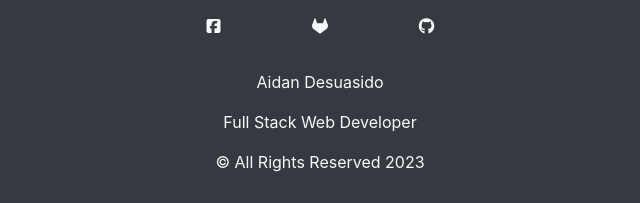
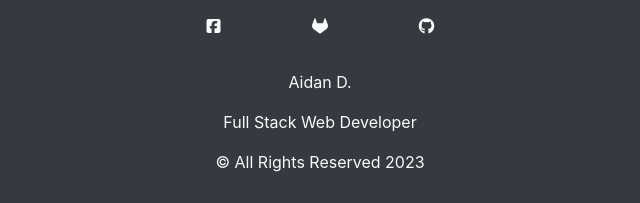
Before and after one commit to K3SH5-3N5/capstone1, a plain HTML site: page index.html in a window 1280 px wide. Shown: the part 2683-2886 px from the top of the page, 320-960 px from the left. Drawn offline with nearby package versions, Linux system fonts and the light colour scheme.

Commit message:
Capstone 01

```diff
--- a/index.html
+++ b/index.html
@@ -6,7 +6,7 @@
         <!-- Mobile Responsive Meta Tag -->
         <meta name="viewport" content="width=device-width, initial-scale=1, shrink-to-fit=no">
 
-        <title>Aidan Desuasido || Developer Portfolio</title>
+        <title>Aidan D. || Developer Portfolio</title>
 
         <!-- fonts -->
         <link rel="preconnect" href="https://fonts.googleapis.com">
@@ -223,7 +223,7 @@
             </div>
             <div class="d-flex flex-column mt-3 text-light ">
                     <div class="d-flex justify-content-center py-3">
-                        <a href="#landing" class="link-decoration-none text-light">Aidan Desuasido</a>
+                        <a href="#landing" class="link-decoration-none text-light">Aidan D.</a>
                     </div>
                     <div class="d-flex justify-content-center "><p>Full Stack Web Developer</p></div>
                     <div class="d-flex justify-content-center "><p>&copy; All Rights Reserved 2023</p></div>
```
